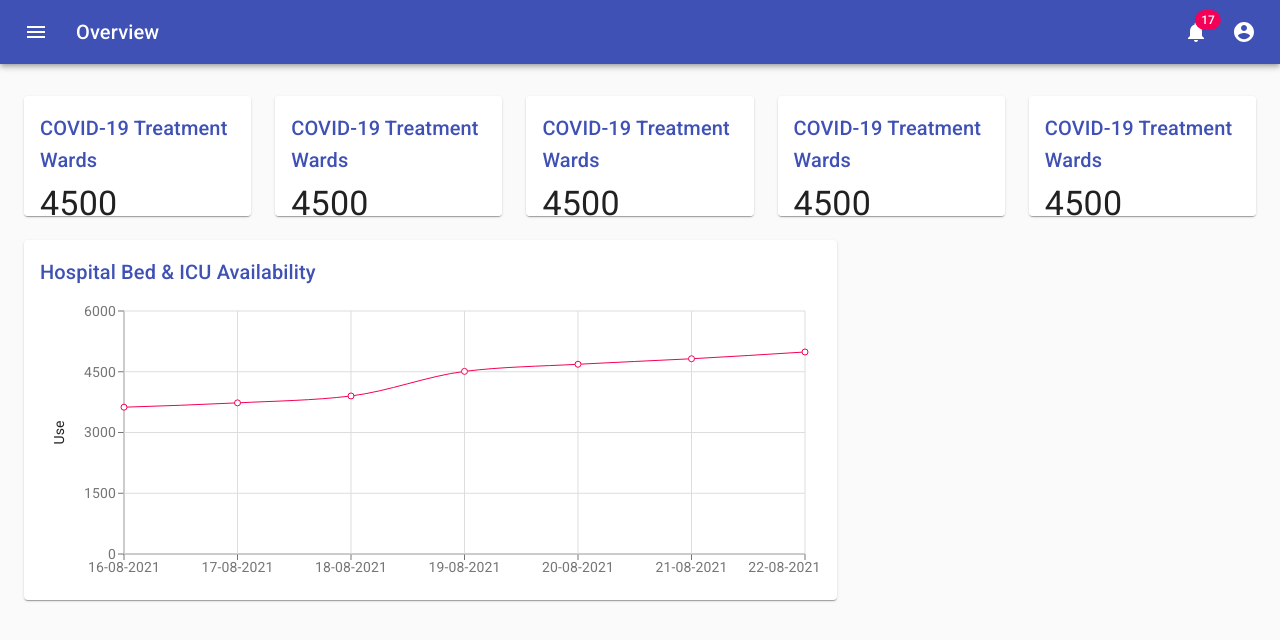
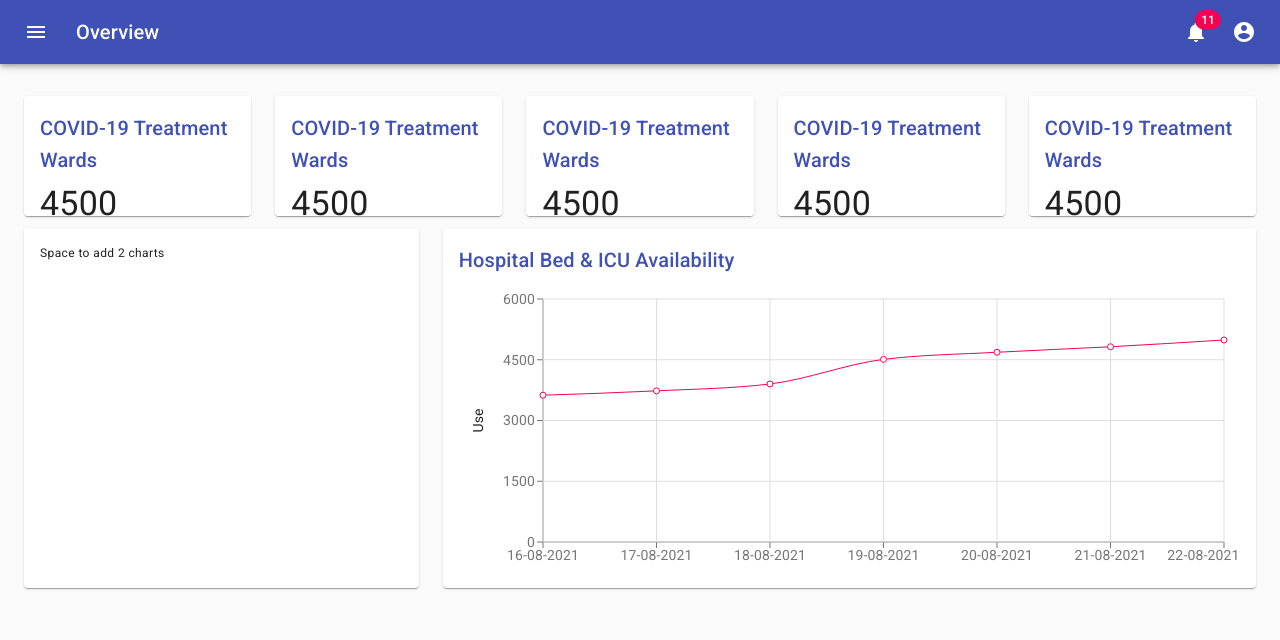
Before and after one commit to Verdilac/Covid-19-Manager, a React (Create React App) app: page / in a window 1280 px wide. Shown: the top 640 px of the page. Built offline with nearby package versions, Linux system fonts and the light colour scheme.

Commit message:
minor edits

```diff
--- a/src/App.js
+++ b/src/App.js
@@ -1,5 +1,4 @@
 import React from 'react';
-import logo from './logo.svg';
 import './App.css';
 import clsx from 'clsx';
 import { makeStyles } from '@material-ui/core/styles';
@@ -11,10 +10,7 @@ import PersistentDrawerLeft from './components/AppBars/PersistentDrawerLeft';
 import AppBar from './components/AppBars/AppBar';
 import AppBarLogin from './components/AppBars/AppBarLogin';
 import AppBarSearch from './components/AppBars/AppBarSearch';
-import Dashboard from './components/Dashboard/Dashboard';
-import Orders from './components/Dashboard/Orders';
 import Typography from '@material-ui/core/Typography';
-import Deposits from './components/Dashboard/Deposits';
 import ScoreCard from './components/Dashboard/ScoreCard';
 import Chart from './components/Dashboard/Chart';
 
@@ -83,6 +79,15 @@ function App() {
                 <ScoreCard/>
               </Paper>
             </Grid>
+          </Grid>
+
+          <Grid container spacing={3}>
+
+            <Grid item xs>
+              <Paper className={fixedHeightChart}>
+                <Typography variant="caption">Space to add 2 charts</Typography>
+              </Paper>
+            </Grid>
 
             <Grid item xs={12} md={8} lg={8}>
               <Paper className={fixedHeightChart}>
--- a/src/components/AppBars/AppBarSearch.js
+++ b/src/components/AppBars/AppBarSearch.js
@@ -197,7 +197,7 @@ export default function PrimarySearchAppBar() {
               </Badge>
             </IconButton>*/}
             <IconButton aria-label="show 17 new notifications" color="inherit">
-              <Badge badgeContent={17} color="secondary">
+              <Badge badgeContent={11} color="secondary">
                 <NotificationsIcon />
               </Badge>
             </IconButton>
```
